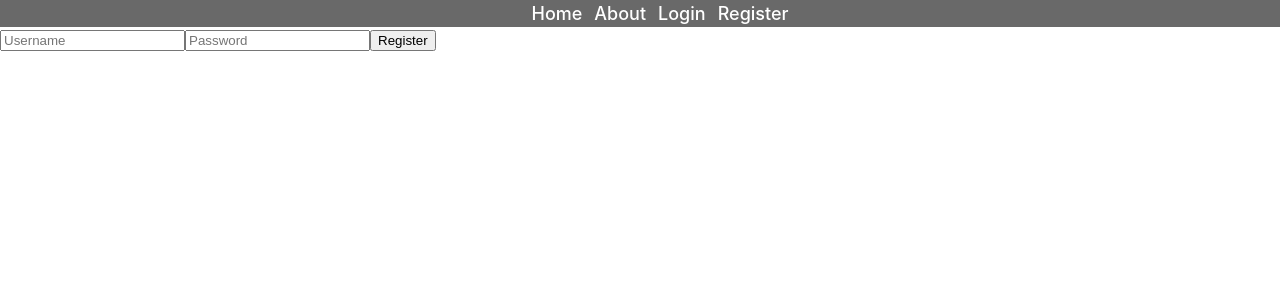
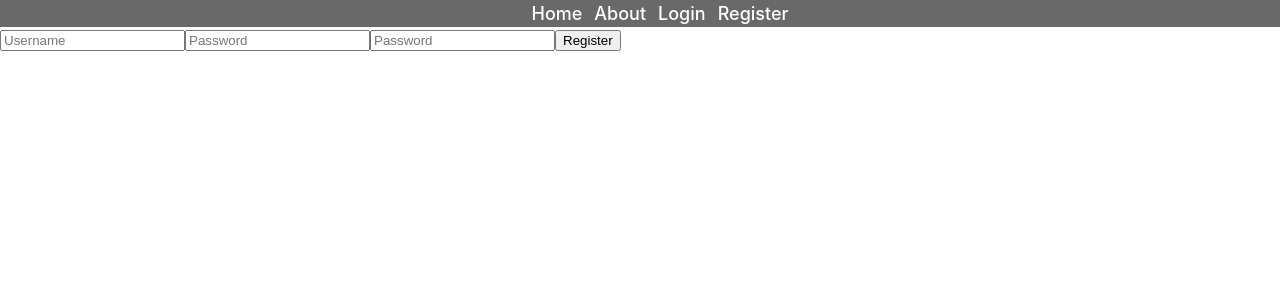
Before and after one commit to LazyPotato02/expense-tracker, a React (Vite) app in the folder front-end/: page /register in a window 1280 px wide. Shown: the top 300 px of the page. Built offline with nearby package versions, Linux system fonts and the light colour scheme; no server answers.

Commit message:
Added task for every page that needs to be done

```diff
--- a/front-end/src/components/About.jsx
+++ b/front-end/src/components/About.jsx
@@ -1,5 +1,5 @@
 export default function About() {
-
+    // add about text for the web application that says what is its purpose
 
     return (
         <>
--- a/front-end/src/components/Dashboard.jsx
+++ b/front-end/src/components/Dashboard.jsx
@@ -1,5 +1,5 @@
 export default function Dashboard() {
-
+    // fetch all expenses based on  selected month and year need both to be true while searching for them
 
     return(
         <>
--- a/front-end/src/components/Home.jsx
+++ b/front-end/src/components/Home.jsx
@@ -1,5 +1,5 @@
 const Home = () => {
-
+    // display home view like any normal site that has home view in it/ information and more
 
     return (
         <div>
--- a/front-end/src/components/Register.jsx
+++ b/front-end/src/components/Register.jsx
@@ -4,10 +4,12 @@ import { AuthContext } from './AuthContext.jsx';
 const Register = () => {
     const [username, setUsername] = useState('');
     const [password, setPassword] = useState('');
+    const [repass, setRepass] = useState('');
     const { register } = useContext(AuthContext);
 
     const handleSubmit = async (e) => {
         e.preventDefault();
+        // check if pass and repass match if not throw error | if match proceed to register
         await register(username, password);
     };
 
@@ -25,6 +27,12 @@ const Register = () => {
                 onChange={(e) => setPassword(e.target.value)}
                 placeholder="Password"
             />
+            <input
+                type="password"
+                value={repass}
+                onChange={(e) => setRepass(e.target.value)}
+                placeholder="Password"
+            />
             <button type="submit">Register</button>
         </form>
     );
```
